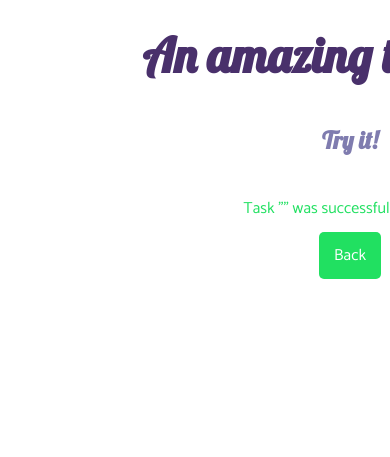
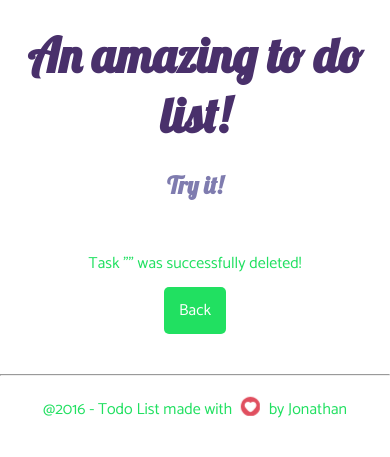
Before and after one commit to jonathanslima/to-do-list, a PHP site: page /scripts/remove-task.php?id=1 in a window 390 px wide; the page is wider, and only the part inside the window is pictured. Shown: the top 457 px of that part. Run offline with PHP 8.4, Linux system fonts and the light colour scheme; data that the repository does not hold is empty; a stand-in replaces the project's code that opens the database connection; some libraries are stand-ins or nearby versions.

Commit message:
add responsive web design, and improve and comment the code

```diff
--- a/css/all.css
+++ b/css/all.css
@@ -10,12 +10,21 @@ General
 }
 
 #container{
-	width: 700px;
+	max-width: 700px;
+	min-width: 300px;
 	margin: 0 auto;
+	display: flex;
+	flex-direction: column;
+	flex-wrap: wrap;
+	justify-content: center;
 }
 
 .center{
 	text-align: center;
+}
+
+hr{
+	margin-top: 50px;
 }
 /*
 Titles
@@ -30,7 +39,7 @@ Titles
 
 .support-title{
 	font-size: 1.5em;
-	margin: 40px 0;
+	margin: 0 0 50px 0;
 	font-family: Lobster;
 	color: #7f7caf;
 }
@@ -118,13 +127,6 @@ Item style
 	cursor: pointer;
 }
 
-
-/*
-Message highlight
-========================================================
-*/
-
-
 /*
 Response
 ========================================================
@@ -157,3 +159,25 @@ Response
 .btn-back:hover{
 	background-color: #21b252;
 }
+
+/*
+Footer
+========================================================
+*/
+footer{
+	display: flex;
+	justify-content: center;
+	color: #21e061;
+	margin: 20px 0;
+}
+
+.heart img{
+	width: 15px;
+	margin: 0 7px;
+	animation: pulsar 0.5s ease infinite alternate;
+}
+
+@keyframes pulsar{
+  0%   {transform: scale(1);}
+  100% {transform: scale(1.3);}
+}
--- a/scripts/remove-task.php
+++ b/scripts/remove-task.php
@@ -1,12 +1,22 @@
+<!-- Connect to database -->
 <?php include 'connection.php' ?>
 
 <!DOCTYPE html>
 <html lang="en">
 	<head>
 		<meta charset="UTF-8">
-		<title>To do list</title>
+		<title>To do list - Removing task</title>
+			<!-- Stylesheet
+		====================================================================== -->
 		<link rel="stylesheet" href="../css/all.css">
+
+		<!-- Fontes
+		====================================================================== -->
 		<link href="https://fonts.googleapis.com/css?family=Catamaran|Lobster" rel="stylesheet">
+
+	  <!-- Mobile Specific Metas
+		====================================================================== -->
+	  <meta name="viewport" content="width=device-width, initial-scale=1">
 	</head>
 
 	<body>
@@ -17,18 +27,23 @@
 			<div class="center">
 				<?php
 
-
+					// Get values received from url parameters
 					$deleteId 		= $_GET['id'];
 					$deleteItem 	= $_GET['item'];
 
-					function removeProduto($connection, $deleteId){
+					// Creating function to remove product
+					function removeItem($connection, $deleteId){
+
+						// query to delete a specific id
 						$query = "delete from `task` where `task`.`id` = $deleteId";
 						return mysqli_query($connection, $query);
 					}
 
-					removeProduto($connection, $deleteId);
+					// Remove the item
+					removeItem($connection, $deleteId);
 
-					if(removeProduto($connection, $deleteId)){
+					// If the item was deleted, show the success message
+					if(removeItem($connection, $deleteId)){
 				?>
 					<p class="alert-success">Task "<?php echo $deleteItem ?>" was successfully deleted!</p>
 
@@ -42,7 +57,13 @@
 					};
 				?>
 					<a href="../index.php" class="btn-back">Back</a>
+					<hr>
+					<footer>
+						<p>@<span class="date">1986</span> - Todo List made with <span class="heart"><img src="../img/heart.svg" alt=""></span> by Jonathan</p>
+					</footer>
 			</div>
 		</div>
+		<script src="bower_components/jQuery/dist/jquery.min.js"></script>
+		<script src="scripts/all.js"></script>
 	</body>
 </html>
```
Also changed, not shown: index.php (+21 -3 lines), scripts/add-task.php (+19 -3 lines).
